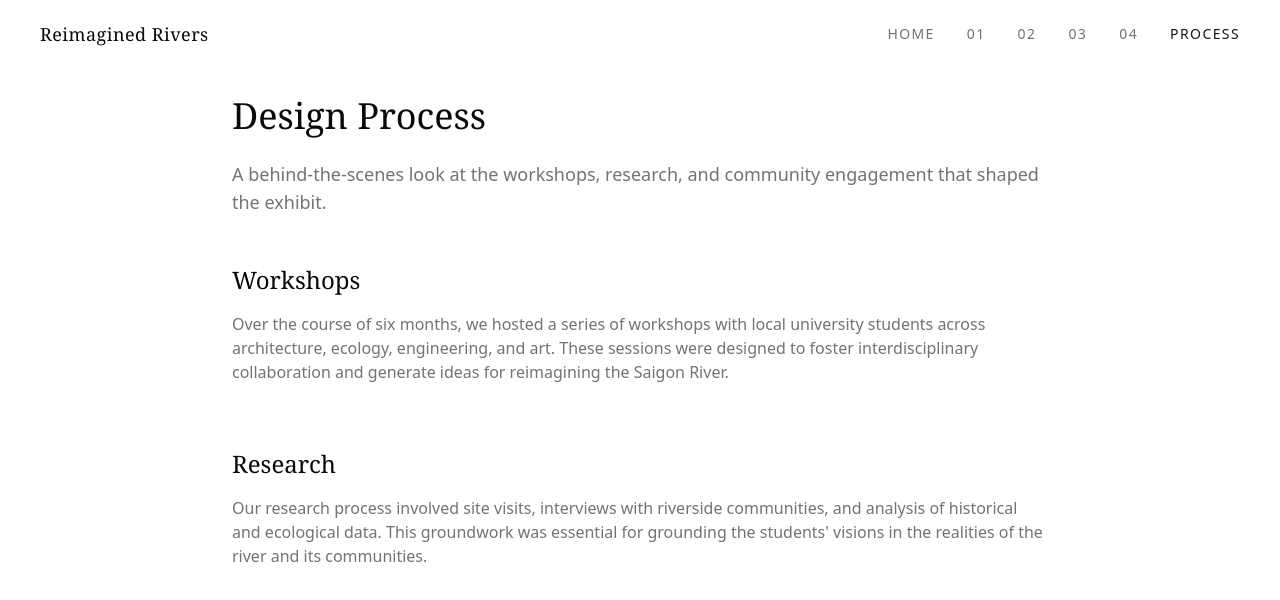
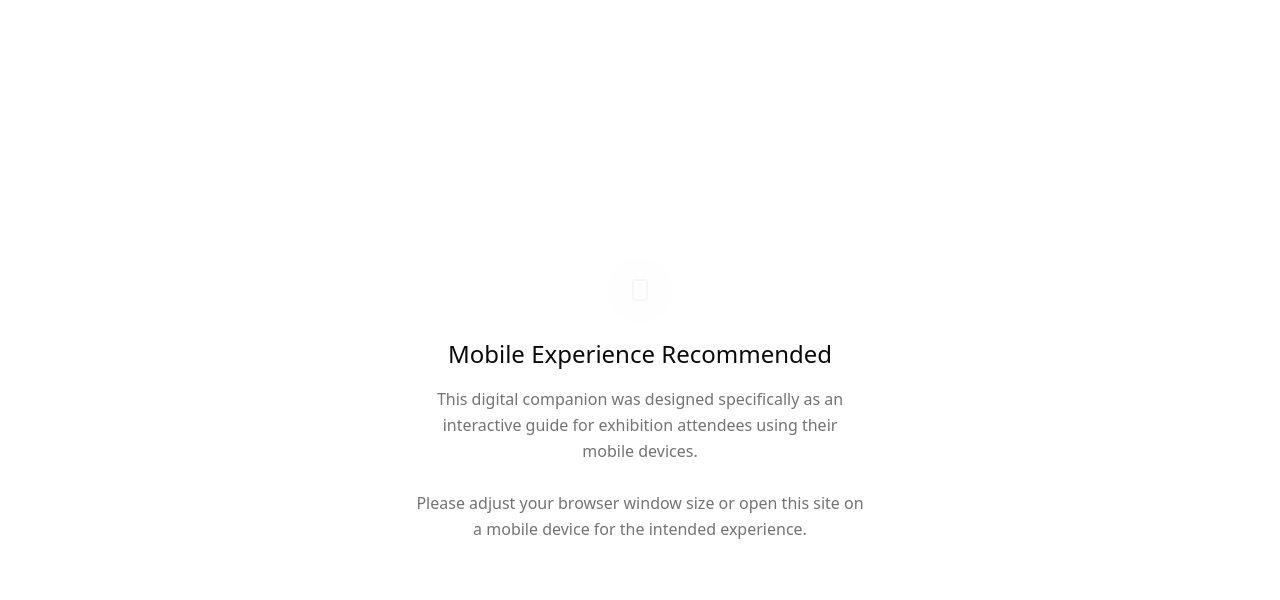
Before and after one commit to JumpyJay/horiseon, a Next.js app: page /process in a window 1280 px wide. Shown: the top 600 px of the page. Built offline with nearby package versions, Linux system fonts and the light colour scheme.

Commit message:
feat: add mobile dimensions overlay requirement

```diff
--- a/app/layout.tsx
+++ b/app/layout.tsx
@@ -1,6 +1,8 @@
 import React from "react";
 import type { Metadata, Viewport } from "next";
 import { DM_Serif_Display, Inter } from "next/font/google";
+
+import { MobileOverlay } from "@/components/mobile-overlay";
 
 import "./globals.css";
 
@@ -34,7 +36,10 @@ export default function RootLayout({
 }>) {
   return (
     <html lang="en" className={`${_inter.variable} ${_dmSerif.variable}`}>
-      <body className="font-sans antialiased">{children}</body>
+      <body className="font-sans antialiased">
+        <MobileOverlay />
+        {children}
+      </body>
     </html>
   );
 }
--- /dev/null
+++ b/components/mobile-overlay.tsx
@@ -0,0 +1,32 @@
+export function MobileOverlay() {
+  return (
+    <div className="fixed inset-0 z-[100] hidden flex-col items-center justify-center bg-background p-6 text-center sm:flex">
+      <div className="max-w-md space-y-4">
+        <div className="mx-auto flex h-16 w-16 items-center justify-center rounded-full bg-secondary/10 text-secondary">
+          <svg
+            xmlns="http://www.w3.org/2000/svg"
+            width="24"
+            height="24"
+            viewBox="0 0 24 24"
+            fill="none"
+            stroke="currentColor"
+            strokeWidth="2"
+            strokeLinecap="round"
+            strokeLinejoin="round"
+          >
+            <rect width="14" height="20" x="5" y="2" rx="2" ry="2" />
+            <path d="M12 18h.01" />
+          </svg>
+        </div>
+        <h2 className="font-sans text-2xl font-medium text-foreground">
+          Mobile Experience Recommended
+        </h2>
+        <p className="leading-relaxed text-muted-foreground">
+          This digital companion was designed specifically as an interactive guide for exhibition attendees using their mobile devices.
+          <br /><br />
+          Please adjust your browser window size or open this site on a mobile device for the intended experience.
+        </p>
+      </div>
+    </div>
+  );
+}
```
